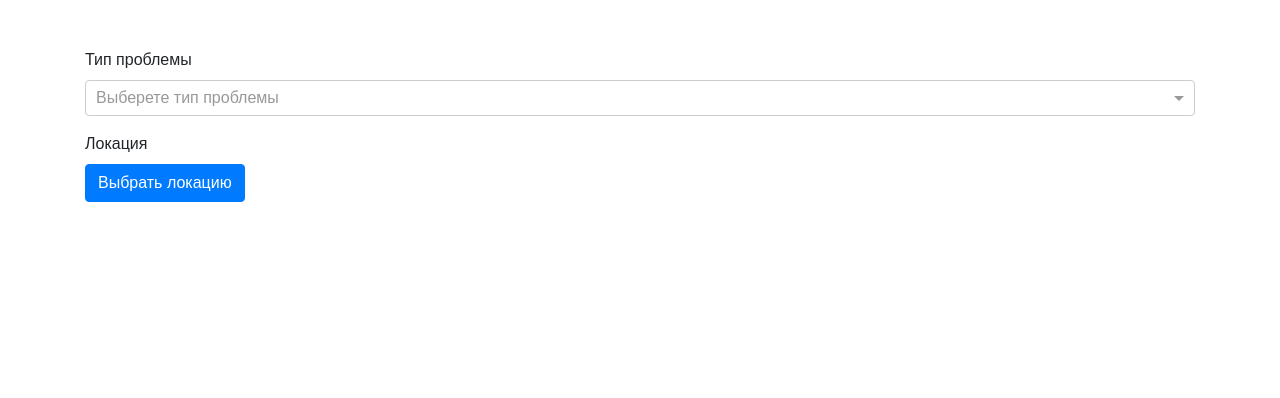
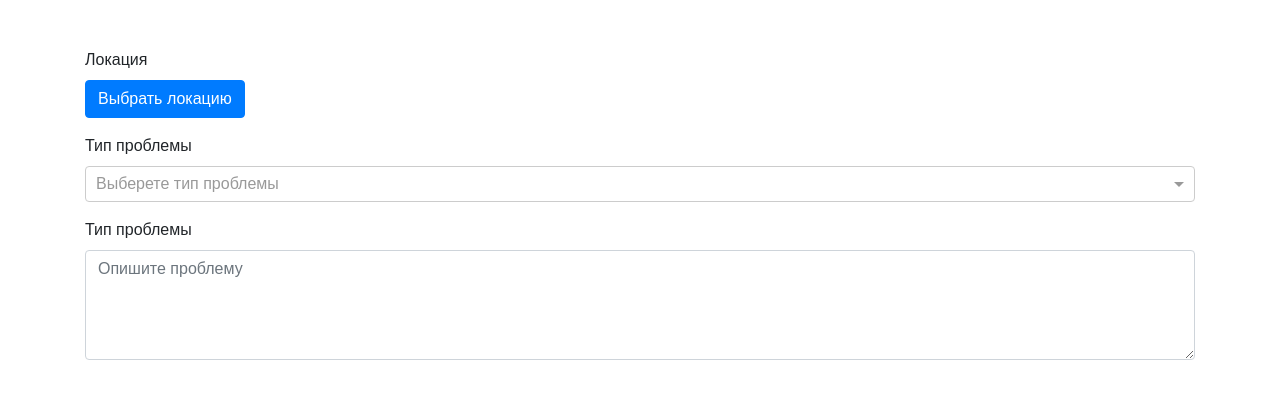
Before and after one commit to rockyos/web-portal, an Angular app: page /main in a window 1280 px wide. Shown: the top 398 px of the page. Built offline with nearby package versions, Linux system fonts and the light colour scheme.

Commit message:
new changes

```diff
--- a/src/app/components/main-page/main-page.component.html
+++ b/src/app/components/main-page/main-page.component.html
@@ -1,5 +1,9 @@
 <div class="container ">
     <div class="py-5">
+        <div class="form-group">
+            <label class="form-control-label"> Локация </label> <br>
+            <button class="btn btn-primary" (click)="getLocation()">Выбрать локацию</button>
+        </div>
         <div class="form-group">
             <label class="form-control-label"> Тип проблемы </label>
             <ng-select id="simple-ng-select" placeholder="Выберете тип проблемы" [clearable]="false" [dropdownPosition]="'bottom'" class="required" [items]="items" bindValue="value" [searchable]="false" bindLabel="text" formControlName="problemsType" [multiple]="false"
@@ -7,8 +11,8 @@
             </ng-select>
         </div>
         <div class="form-group">
-            <label class="form-control-label"> Локация </label> <br>
-            <button class="btn btn-primary" (click)="getLocation()">Выбрать локацию</button>
+            <label class="form-control-label"> Тип проблемы </label>
+            <textarea class="form-control" placeholder="Опишите проблему" name="textarea" rows="4" formControlName="problemDescription"></textarea>
         </div>
     </div>
 
--- a/src/app/components/main-page/main-page.component.ts
+++ b/src/app/components/main-page/main-page.component.ts
@@ -11,10 +11,8 @@ export class MainPageComponent implements OnInit {
     {value: 1, text: 'Транспорт'},
     {value: 2, text: 'Состояние дорог'},
     {value: 3, text: 'Благоустройство'},
-    {value: 4, text: 'Газоснабжение'},
-    {value: 5, text: 'Электроснабжение'},
-    {value: 6, text: 'Водоснабжение'},
-    {value: 7, text: 'Подача'}
+    {value: 4, text: 'ЖКХ'},
+
   ]
 
   @ViewChild(ModalLocationComponent) private modal: ModalLocationComponent;
--- a/src/app/components/modal-location/modal-location.component.html
+++ b/src/app/components/modal-location/modal-location.component.html
@@ -1,5 +1,5 @@
 <ng-template #classic let-c="close" let-d="dismiss">
-    <div class="modal-content">
-        <iframe #myIframe src="https://deputat.kremen.dev" width="100%" height="100%" scrolling="auto"> </iframe>
+    <div class="modal-content" (click)="click()">
+        <iframe src="https://deputat.kremen.dev" width="100%" height="100%" scrolling="auto" #myIframe (load)="onLoadFunc(myIframe)"> </iframe>
     </div>
 </ng-template>
--- a/src/app/components/modal-location/modal-location.component.ts
+++ b/src/app/components/modal-location/modal-location.component.ts
@@ -18,4 +18,9 @@ export class ModalLocationComponent implements OnInit {
 
   ngOnInit(): void {
   }
+
+  onLoadFunc(myIframe){
+    const data = myIframe.contentWindow.location.href;
+    console.log(data);
+  }
 }
```
